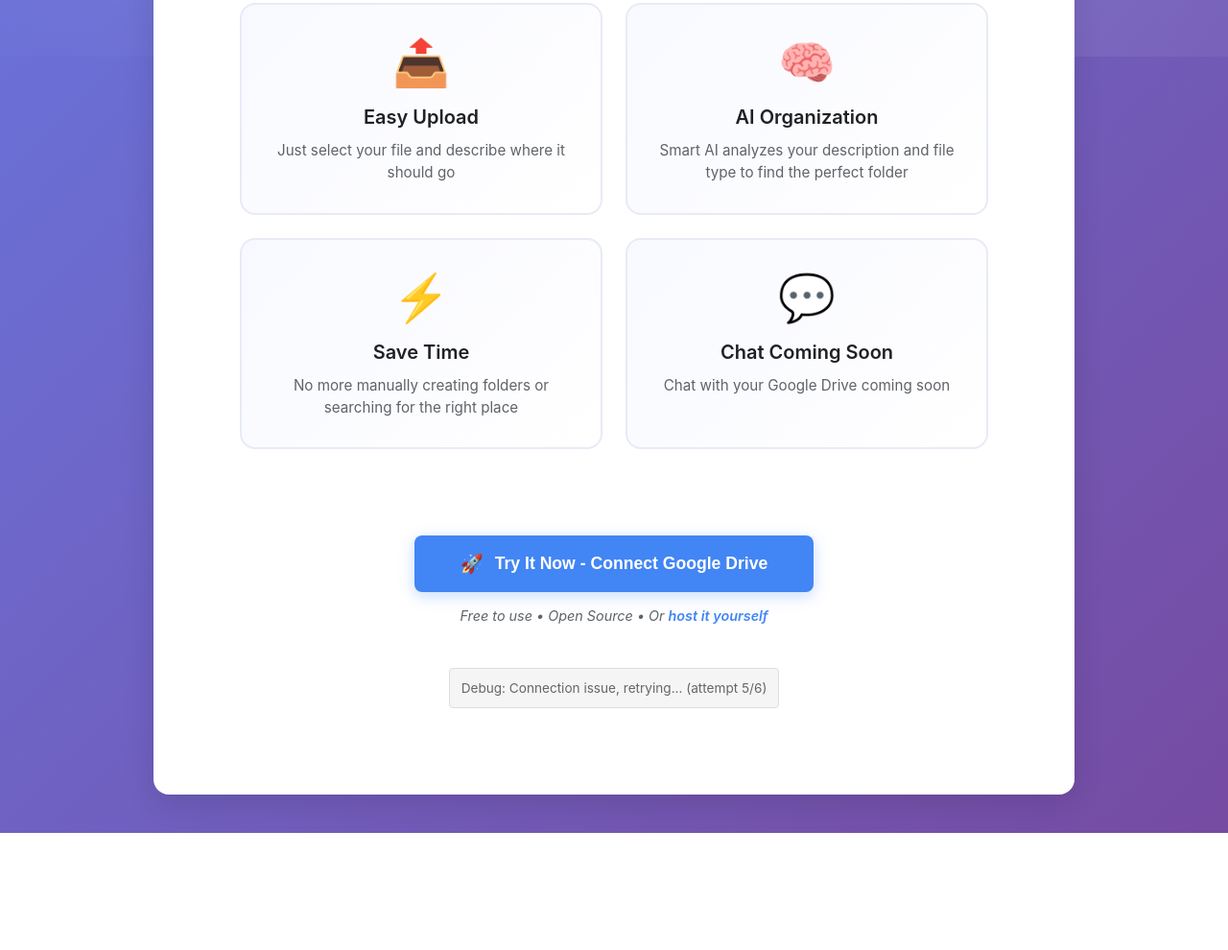
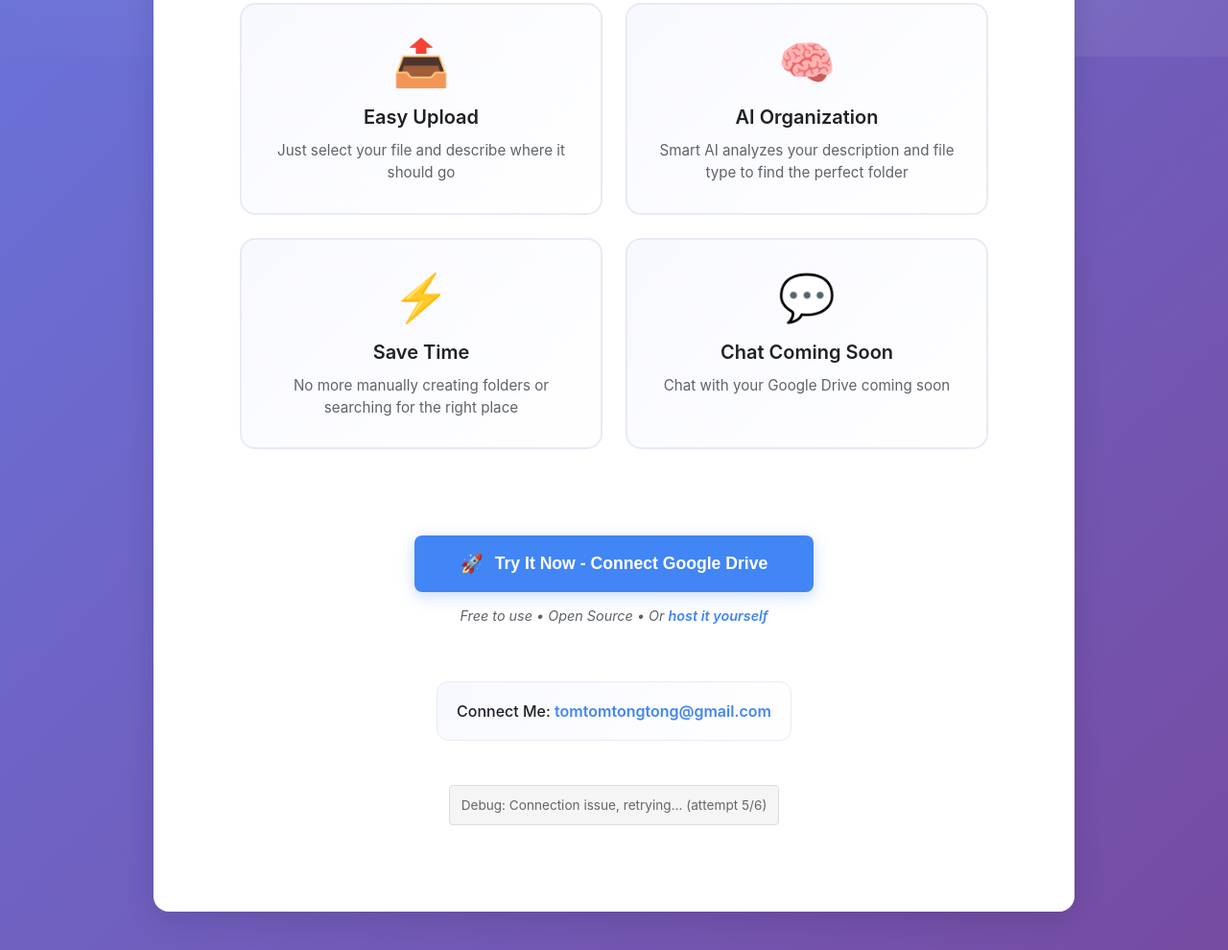
Before and after one commit to tomtomtong/AI-Chatbot-For-Google-Drive, a website built with Vite: page frontend/index.html in a window 1280 px wide. Shown: the part 741-1731 px from the top of the page at 96% size. Before the commit the page ends 1609 px from the top, so only its background shows below. Built offline with nearby package versions, Linux system fonts and the light colour scheme; no server answers.

Commit message:
add contact method

```diff
--- a/frontend/index.html
+++ b/frontend/index.html
@@ -57,6 +57,10 @@
                                 <span>Try It Now - Connect Google Drive</span>
                             </button>
                             <p class="cta-note">Free to use • Open Source • Or <a href="https://github.com/tomtomtong/onlineChatForGoogleDrive" target="_blank" rel="noopener noreferrer" class="github-link">host it yourself</a></p>
+                        </div>
+
+                        <div class="connect-section">
+                            <p class="connect-text">Connect Me: <a href="mailto:tomtomtongtong@gmail.com" class="connect-email">tomtomtongtong@gmail.com</a></p>
                         </div>
 
                         <div id="auth-error" class="auth-error-message" style="display: none; margin-top: 1rem; padding: 0.75rem; background: #fee; border: 1px solid #fcc; border-radius: 4px; color: #c33;"></div>
--- a/frontend/styles.css
+++ b/frontend/styles.css
@@ -283,6 +283,35 @@
     font-weight: 600;
 }
 
+/* Connect Section */
+.connect-section {
+    margin-top: 30px;
+    padding: 20px;
+    background: linear-gradient(135deg, #f8f9ff 0%, #ffffff 100%);
+    border-radius: 12px;
+    border: 1px solid #e8eaf6;
+    text-align: center;
+}
+
+.connect-text {
+    font-size: 1rem;
+    color: #202124;
+    margin: 0;
+    font-weight: 500;
+}
+
+.connect-email {
+    color: #4285f4;
+    text-decoration: none;
+    font-weight: 600;
+    transition: color 0.2s ease;
+}
+
+.connect-email:hover {
+    color: #3367d6;
+    text-decoration: underline;
+}
+
 /* Responsive Design */
 @media (max-width: 768px) {
     .hero-title {
```
